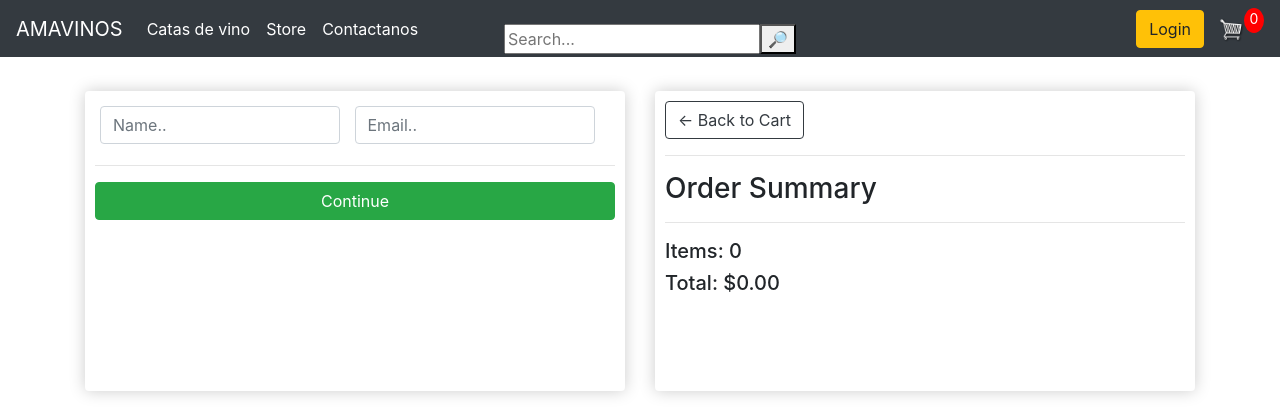
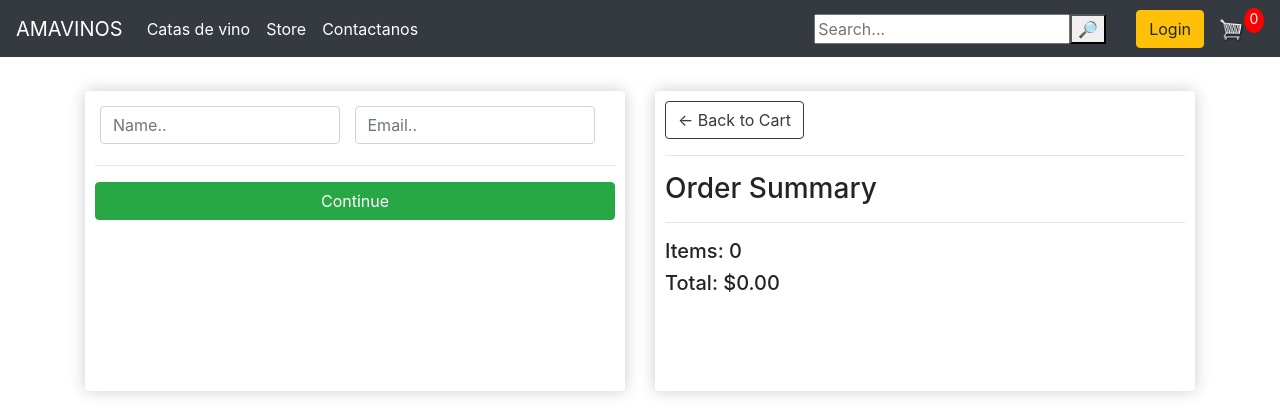
Before and after one commit to mdmarghe/amavinos, a Django app: page /checkout/ in a window 1280 px wide. Shown: the top 420 px of the page. Run offline with Django 3.2, Linux system fonts and the light colour scheme; tables that the repository leaves empty hold one stand-in row (values such as "Sample post"); some libraries are stand-ins or nearby versions.

Commit message:
ok search bar

```diff
--- a/store/templates/store/main.html
+++ b/store/templates/store/main.html
@@ -14,18 +14,13 @@
 		}
 
 		.search-bar {
-			margin: 5px;
-			padding: 0;
-			height: 50px;
 			display: flex;
-			align-items: center;
-			justify-content: center;
-			top: 50%;
-			left: 50%;
-			position: absolute;
-			transform: translate(-50%, -50%);
-			transition-duration: 0.2s;
-		}
+			align-items: right;
+			margin-right: 15px;
+			}
+			/* Styles for the input field */
+
+
 
 		.textbox {
 			width: 0px;
```
